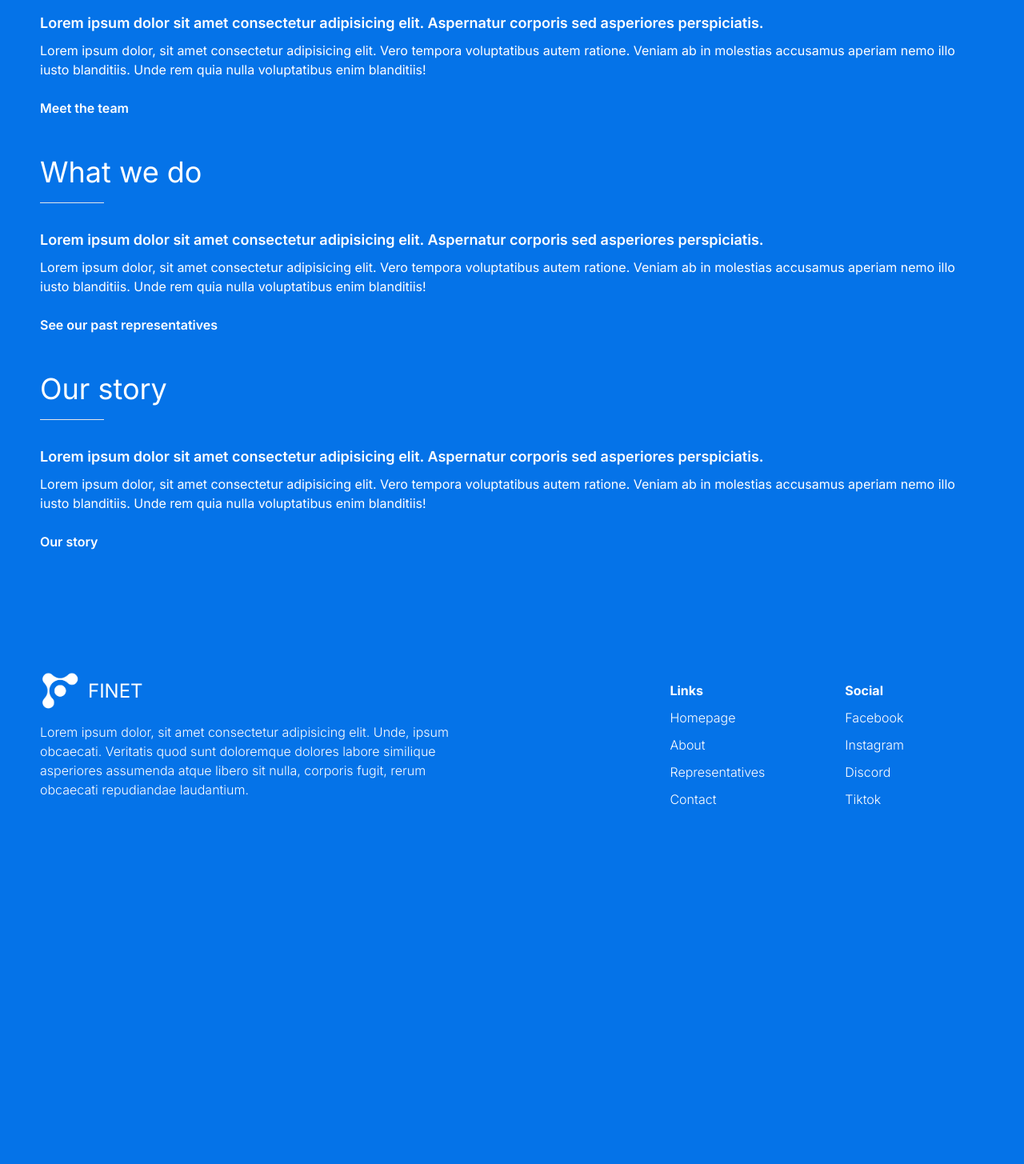
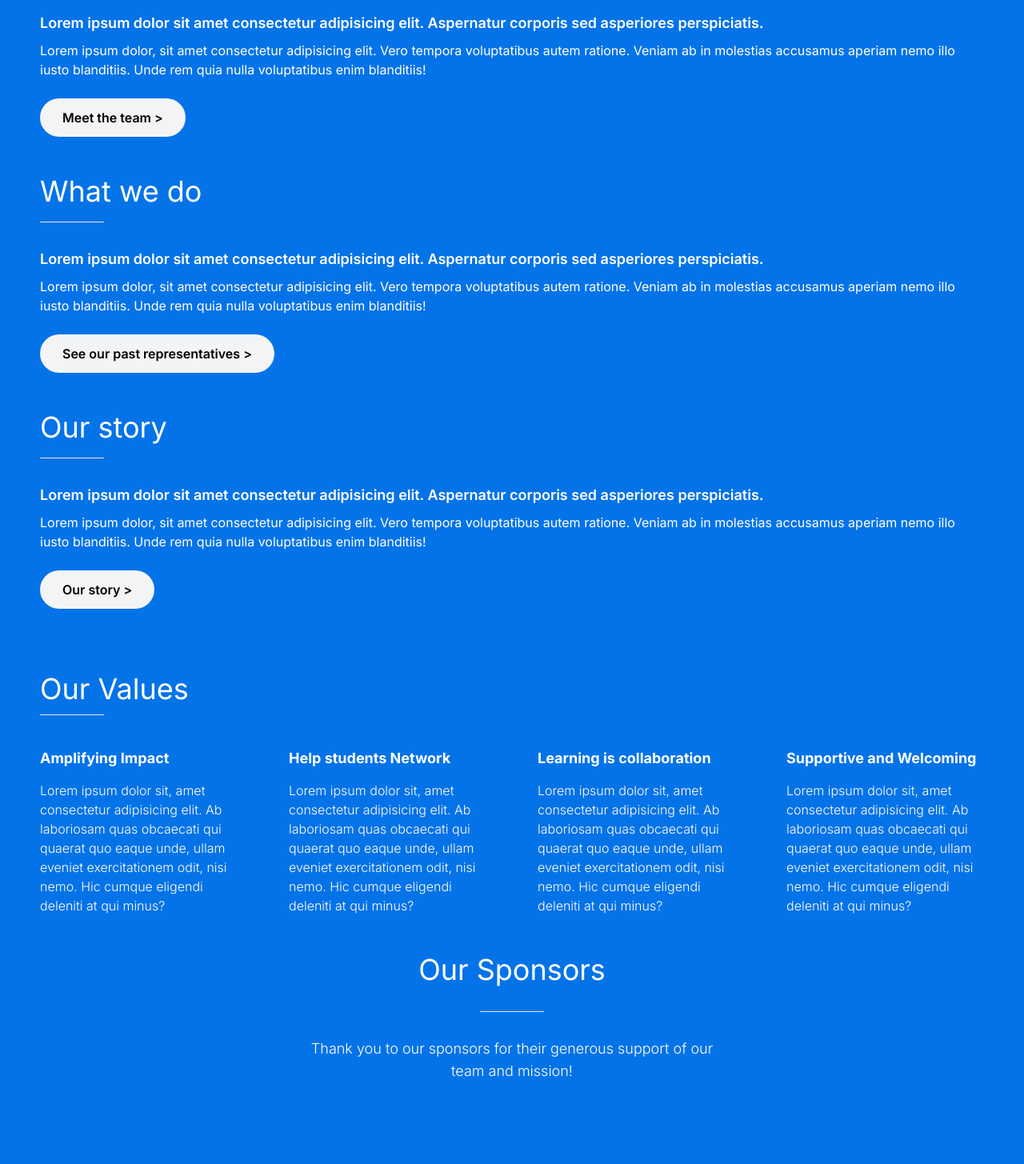
Before and after one commit to AaronTi30/finet, a Next.js app: page /about in a window 1280 px wide. Shown: the part 560-2015 px from the top of the page at 80% size. Before the commit the page ends 1603 px from the top, so only its background shows below. Built offline with nearby package versions, Linux system fonts and the light colour scheme.

Commit message:
FIX: representative page

```diff
--- a/src/app/about/page.jsx
+++ b/src/app/about/page.jsx
@@ -24,7 +24,8 @@ const AboutPage = () => {
                             Veniam ab in molestias accusamus aperiam nemo illo iusto blanditiis. Unde rem quia nulla voluptatibus enim blanditiis!
                         </p>
                         <a class="flex space-x-1.5 items-center font-extrabold" href="/students">
-                            <p class="font-semibold">Meet the team</p>
+                            <p class="font-semibold group bg-gray-100 text-black px-7 py-3 flex items-center gap-2 rounded-full outline-none focus:scale-110 hover:scale-110
+                            active:scale-105 transition cursor-pointer borderBlack">Meet the team {" >"}</p>
                         </a>
                     </div>
                     <div class="flex flex-col">
@@ -38,7 +39,8 @@ const AboutPage = () => {
                             Veniam ab in molestias accusamus aperiam nemo illo iusto blanditiis. Unde rem quia nulla voluptatibus enim blanditiis!
                         </p>
                         <a class="flex space-x-1.5 items-center font-extrabold" href="/students">
-                            <p class="font-semibold">See our past representatives</p>
+                            <p class="font-semibold group bg-gray-100 text-black px-7 py-3 flex items-center gap-2 rounded-full outline-none focus:scale-110 hover:scale-110
+                            active:scale-105 transition cursor-pointer borderBlack">See our past representatives {" >"}</p>
                         </a>
                     </div>
                     <div class="flex flex-col">
@@ -52,10 +54,52 @@ const AboutPage = () => {
                             Veniam ab in molestias accusamus aperiam nemo illo iusto blanditiis. Unde rem quia nulla voluptatibus enim blanditiis!
                         </p>
                         <a class="flex space-x-1.5 items-center font-extrabold" href="/students">
-                            <p class="font-semibold">Our story</p>
+                            <p class="font-semibold group bg-gray-100 text-black px-7 py-3 flex items-center gap-2 rounded-full outline-none focus:scale-110 hover:scale-110
+                    active:scale-105 transition cursor-pointer borderBlack">Our story {" > "}</p>
                         </a>
                     </div>
                 </div>
+            </section>
+            <section class="content flex flex-col mb-4">
+                <h2 class="mb-4 md:mb-0 text-4xl"> Our Values </h2>
+                <hr class="hidden md:block w-20 mt-3 md:mb-10"/>
+                <div class="grid grid-cols-1 md:grid-cols-2 lg:grid-cols-4 gap-x-20 gap-y-14 lg:gap-16">
+                    <div class="flex flex-col space-y-2.5">
+                        <h6 class="mb-1 text-lg font-bold">Amplifying Impact</h6>
+                        <p class="text-charcoal-500 font-light">
+                            Lorem ipsum dolor sit, amet consectetur adipisicing elit. Ab laboriosam quas obcaecati qui quaerat quo eaque unde, ullam eveniet exercitationem odit,
+                            nisi nemo. Hic cumque eligendi deleniti at qui minus?
+                        </p>
+                    </div>
+                    <div class="flex flex-col space-y-2.5">
+                        <h6 class="mb-1 text-lg font-bold">Help students Network</h6>
+                        <p class="text-charcoal-500 font-light">
+                            Lorem ipsum dolor sit, amet consectetur adipisicing elit. Ab laboriosam quas obcaecati qui quaerat quo eaque unde, ullam eveniet exercitationem odit,
+                            nisi nemo. Hic cumque eligendi deleniti at qui minus?
+                        </p>
+                    </div>
+                    <div class="flex flex-col space-y-2.5">
+                        <h6 class="mb-1 text-lg font-bold">Learning is collaboration</h6>
+                        <p class="text-charcoal-500 font-light">
+                            Lorem ipsum dolor sit, amet consectetur adipisicing elit. Ab laboriosam quas obcaecati qui quaerat quo eaque unde, ullam eveniet exercitationem odit,
+                            nisi nemo. Hic cumque eligendi deleniti at qui minus?
+                        </p>
+                    </div>
+                    <div class="flex flex-col space-y-2.5">
+                        <h6 class="mb-1 text-lg font-bold">Supportive and Welcoming</h6>
+                        <p class="text-charcoal-500 font-light">
+                            Lorem ipsum dolor sit, amet consectetur adipisicing elit. Ab laboriosam quas obcaecati qui quaerat quo eaque unde, ullam eveniet exercitationem odit,
+                            nisi nemo. Hic cumque eligendi deleniti at qui minus?
+                        </p>
+                    </div>
+                </div>
+            </section>
+            <section class="content flex flex-col items-center space-y-8 py-8">
+                <h2 class="mb-4 md:mb-0 text-4xl">Our Sponsors</h2>
+                <hr class="hidden md:block w-20"/>
+                <p class="max-w-lg text-lg mb-5 md:text-center font-light">
+                    Thank you to our sponsors for their generous support of our team and mission!
+                </p>
             </section>
         </div>
     )
--- a/src/app/representatives/page.jsx
+++ b/src/app/representatives/page.jsx
@@ -1,14 +1,9 @@
-import { speakerData } from "@/lib/data"
-
+import React from 'react'
 
 const RepresentativePage = () => {
     return (
         <div>
-            {
-                speakerData.map ((speakerData, index) =>{
-                    return <Card key={index} {...speakerData} />
-                })
-            }
+            speakerpage
         </div>
     )
 }
--- a/src/app/students/page.jsx
+++ b/src/app/students/page.jsx
@@ -1,6 +1,20 @@
 const StudentPage = () => {
     return (
-        <div>StudentPage</div>
+        <div class="flex flex-col w-full space-y-24 relative pb-24">
+            <section class="relative flex w-full bg-bottom bg-cover pt-36 pb-8 md:py-48 md:bg-students-hero">
+                <div class="content relative flex flex-col md:flex-row items-center justify-between md:space-x-12 lg:space-x-16 space-y-8 md:space-y-0">
+                    <section class="container z-20">
+                        <div class="flex flex-col justify-center">
+                            <h1 class="mb-2 text-4xl"> Students </h1>
+                            <h4 class="md:w-full font-normal text-2xl">
+                                Meet the students who are making a difference in their communities. With a drive to change the world
+                            </h4>
+                        </div>
+                    </section>
+                    <img class="md:w-5/12 translate-x-1 translate-y-2" src="/students-hero.png" alt="Students Hero" />
+                </div>
+            </section>
+        </div>
     )
 }
 
--- a/src/components/carousel-slider/carousel.jsx
+++ /dev/null
@@ -1,3 +0,0 @@
-import React from 'react'
-
-export default function index({title, name, company, icon, color})
```
